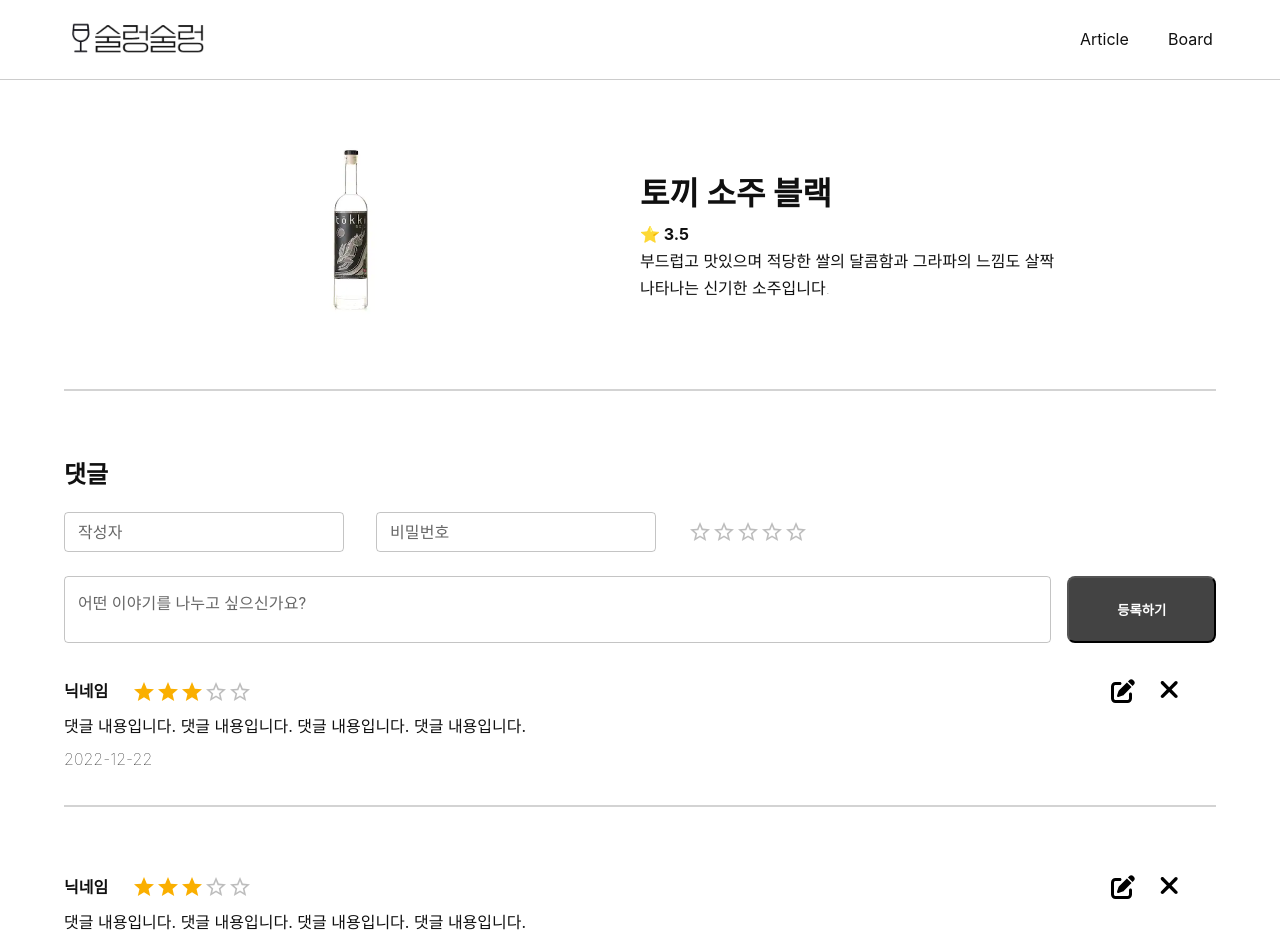
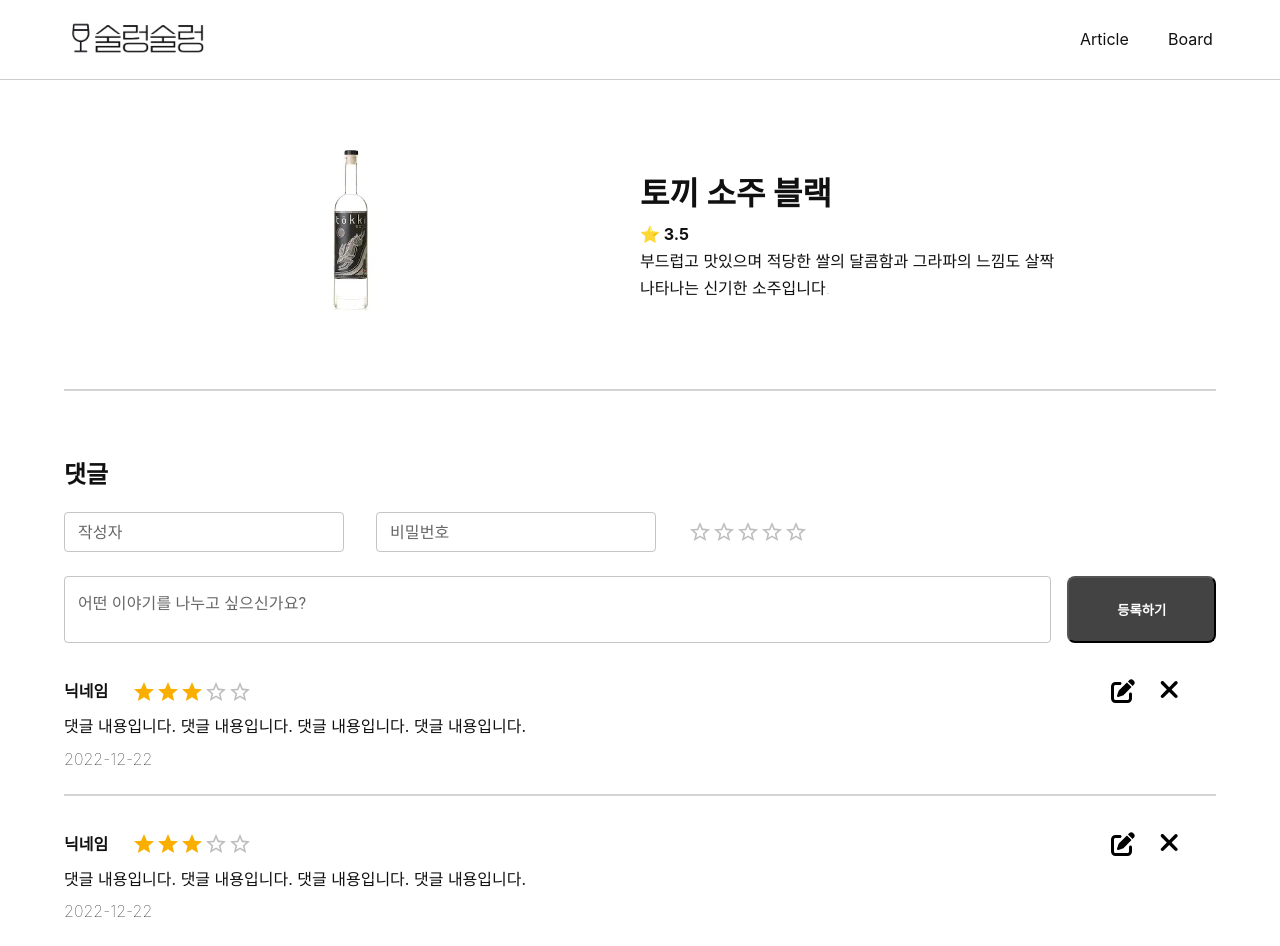
Before and after one commit to 5zzolago/Soolung-project, a React (Create React App) app: page /article/1 in a window 1280 px wide. Shown: the top 946 px of the page. Built offline with nearby package versions, Linux system fonts and the light colour scheme.

Commit message:
Fix. style modification

```diff
--- a/src/components/article/ArticleDetailComment.jsx
+++ b/src/components/article/ArticleDetailComment.jsx
@@ -45,8 +45,7 @@
   flex-direction: column;
   gap: 5px;
   margin-top: 2rem;
-  padding-bottom: 2rem;
-  margin-bottom: 4rem;
+  padding-bottom: 1.3rem;
   border-bottom: solid #d3d3d3 2px;
 `;
 
--- a/src/components/article/ArticleDetailCommentWrite.jsx
+++ b/src/components/article/ArticleDetailCommentWrite.jsx
@@ -52,6 +52,7 @@
 
 const ArticleDetailWrap = styled.div`
   width: 100%;
+  padding-bottom: 5rem;
 `;
 
 const ArticleDetailContainer = styled.div`
```
